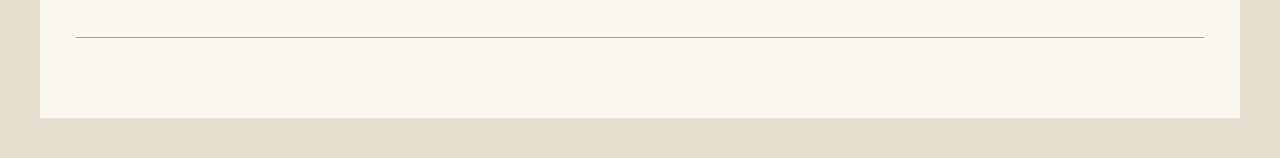
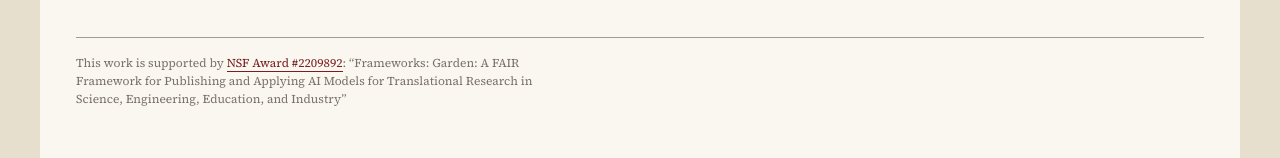
Before and after one commit to Garden-AI/almanac, an Astro site: page / in a window 1280 px wide. Shown: the part 1380-1538 px from the top of the page. Before the commit the page ends 1498 px from the top, so only its background shows below. Built offline with nearby package versions, Linux system fonts and the light colour scheme; Astro itself is replaced by a stand-in of ours; no server answers; a web font is replaced by a local one.

Commit message:
acknowledge NSF award in footer

```diff
--- a/src/layouts/Page.astro
+++ b/src/layouts/Page.astro
@@ -54,7 +54,14 @@ const isCurrent = (href: string) => norm(href) === norm(path);
         </nav>
       </header>
       <slot />
-      <footer class="site-foot"></footer>
+      <footer class="site-foot">
+        <p>
+          This work is supported by
+          {' '}<a class="ink-link" href="https://www.nsf.gov/awardsearch/showAward?AWD_ID=2209892">NSF Award #2209892</a>:
+          “Frameworks: Garden: A FAIR Framework for Publishing and Applying AI Models for
+          Translational Research in Science, Engineering, Education, and Industry”
+        </p>
+      </footer>
     </article>
   </body>
 </html>
--- a/src/styles/almanac.css
+++ b/src/styles/almanac.css
@@ -208,6 +208,13 @@ table.almanac tbody tr:last-child td { border-bottom: 1.5px solid var(--ink); }
   padding-top: 16px;
   margin-top: 40px;
 }
+.site-foot p {
+  font-size: var(--fs-sm);
+  line-height: 1.5;
+  color: var(--ink-3);
+  margin: 0;
+  max-width: 76ch;
+}
 
 @media (max-width: 720px) {
   .site-head {
```
Also changed, not shown: src/layouts/Primer.astro (+8 -0 lines).
